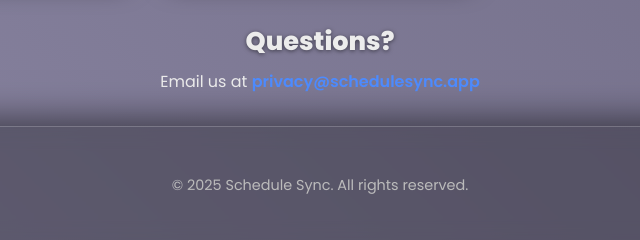
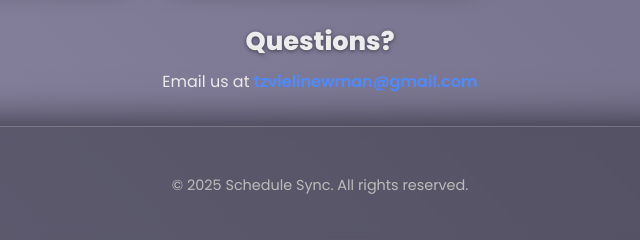
Before and after one commit to tzvieli/schedule-sync-policy, a plain HTML site: page privacy.html in a window 1280 px wide. Shown: the part 1153-1393 px from the top of the page, 320-960 px from the left. Drawn offline with Linux system fonts and the light colour scheme.

Commit message:
Update privacy.html

```diff
--- a/privacy.html
+++ b/privacy.html
@@ -242,7 +242,7 @@
 
     <div class="contact">
       <h3>Questions?</h3>
-      <p>Email us at <a href="mailto:privacy@schedulesync.app">privacy@schedulesync.app</a></p>
+      <p>Email us at <a href="mailto:tzvielinewman@gmail.com">tzvielinewman@gmail.com</a></p>
     </div>
   </main>
 
```
